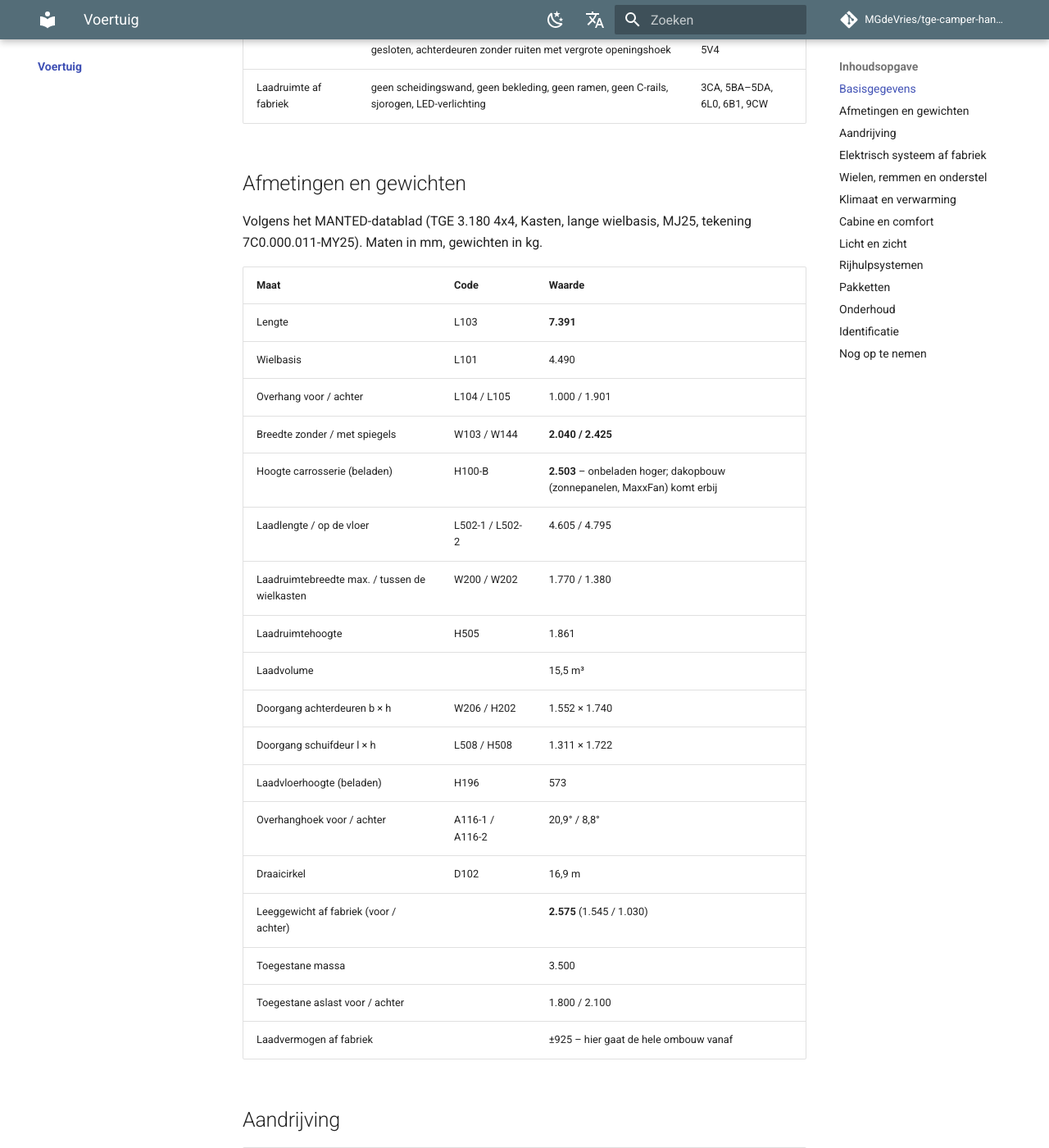
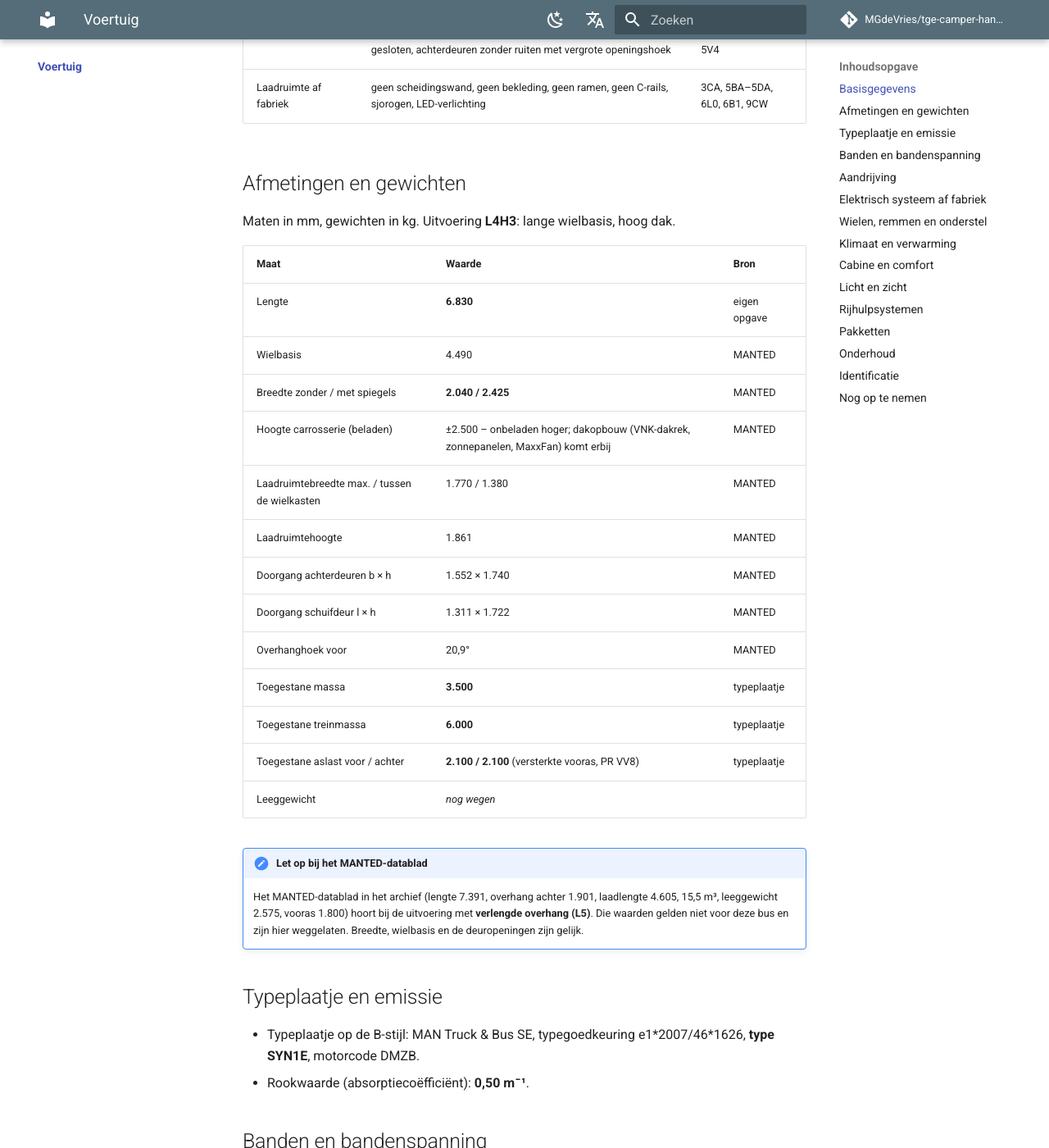
Before and after one commit to MGdeVries/tge-camper-handboek, an MkDocs documentation site: the page built from docs/voertuig/index.md, in a window 1280 px wide and 1400 px high, scrolled down 823 px. Shown: the whole window at 82% size. Built offline with MkDocs 1.6.1 and Material for MkDocs 9.7.7, drawn with Linux system fonts in a browser that asks for light colours; comment, search, counter and statistics services are not loaded; some of the changed text lies outside the part shown.

Commit message:
Lengte 6830, typeplaatje, bandenspanning, Webasto, plek 2e accu, VNK-dakrek
Co-Authored-By: Claude Opus 5.5 <noreply@anthropic.com>
Claude-Session: https://claude.ai/code/session_01RekBYct1HndvytGuLp7D4W

```diff
--- a/docs/voertuig/index.md
+++ b/docs/voertuig/index.md
@@ -18,28 +18,42 @@ Fabrieksgegevens volgens de PR-lijst (voertuigspecifieke informatie van MAN/VW).
 
 ## Afmetingen en gewichten
 
-Volgens het MANTED-datablad (TGE 3.180 4x4, Kasten, lange wielbasis, MJ25, tekening 7C0.000.011-MY25). Maten in mm, gewichten in kg.
+Maten in mm, gewichten in kg. Uitvoering **L4H3**: lange wielbasis, hoog dak.
 
-| Maat | Code | Waarde |
+| Maat | Waarde | Bron |
 |---|---|---|
-| Lengte | L103 | **7.391** |
-| Wielbasis | L101 | 4.490 |
-| Overhang voor / achter | L104 / L105 | 1.000 / 1.901 |
-| Breedte zonder / met spiegels | W103 / W144 | **2.040 / 2.425** |
-| Hoogte carrosserie (beladen) | H100-B | **2.503** – onbeladen hoger; dakopbouw (zonnepanelen, MaxxFan) komt erbij |
-| Laadlengte / op de vloer | L502-1 / L502-2 | 4.605 / 4.795 |
-| Laadruimtebreedte max. / tussen de wielkasten | W200 / W202 | 1.770 / 1.380 |
-| Laadruimtehoogte | H505 | 1.861 |
-| Laadvolume | | 15,5 m³ |
-| Doorgang achterdeuren b × h | W206 / H202 | 1.552 × 1.740 |
-| Doorgang schuifdeur l × h | L508 / H508 | 1.311 × 1.722 |
-| Laadvloerhoogte (beladen) | H196 | 573 |
-| Overhanghoek voor / achter | A116-1 / A116-2 | 20,9° / 8,8° |
-| Draaicirkel | D102 | 16,9 m |
-| Leeggewicht af fabriek (voor / achter) | | **2.575** (1.545 / 1.030) |
-| Toegestane massa | | 3.500 |
-| Toegestane aslast voor / achter | | 1.800 / 2.100 |
-| Laadvermogen af fabriek | | ±925 – hier gaat de hele ombouw vanaf |
+| Lengte | **6.830** | eigen opgave |
+| Wielbasis | 4.490 | MANTED |
+| Breedte zonder / met spiegels | **2.040 / 2.425** | MANTED |
+| Hoogte carrosserie (beladen) | ±2.500 – onbeladen hoger; dakopbouw (VNK-dakrek, zonnepanelen, MaxxFan) komt erbij | MANTED |
+| Laadruimtebreedte max. / tussen de wielkasten | 1.770 / 1.380 | MANTED |
+| Laadruimtehoogte | 1.861 | MANTED |
+| Doorgang achterdeuren b × h | 1.552 × 1.740 | MANTED |
+| Doorgang schuifdeur l × h | 1.311 × 1.722 | MANTED |
+| Overhanghoek voor | 20,9° | MANTED |
+| Toegestane massa | **3.500** | typeplaatje |
+| Toegestane treinmassa | **6.000** | typeplaatje |
+| Toegestane aslast voor / achter | **2.100 / 2.100** (versterkte vooras, PR VV8) | typeplaatje |
+| Leeggewicht | *nog wegen* | |
+
+!!! note "Let op bij het MANTED-datablad"
+    Het MANTED-datablad in het archief (lengte 7.391, overhang achter 1.901, laadlengte 4.605, 15,5 m³, leeggewicht 2.575, vooras 1.800) hoort bij de uitvoering met **verlengde overhang (L5)**. Die waarden gelden niet voor deze bus en zijn hier weggelaten. Breedte, wielbasis en de deuropeningen zijn gelijk.
+
+## Typeplaatje en emissie
+- Typeplaatje op de B-stijl: MAN Truck & Bus SE, typegoedkeuring e1\*2007/46\*1626, **type SYN1E**, motorcode DMZB.
+- Rookwaarde (absorptiecoëfficiënt): **0,50 m⁻¹**.
+
+## Banden en bandenspanning
+
+Volgens de sticker in de deurstijl (7C0 010 000 P), bij **volle belading**:
+
+| Band | Velg | Voor | Achter |
+|---|---|---|---|
+| 205/75 R16C 113/111 R | 6,5J×16 | 4,8 bar (70 psi) | 4,9 bar (71 psi) |
+| **235/65 R16C 115/113 R** ← *af fabriek op deze bus* | 6,5J×16 | **4,1 bar (60 psi)** | **4,2 bar (61 psi)** |
+| 235/60 R17C 117/115 R | 6,5J×17 | 4,2 bar (61 psi) | 4,3 bar (62 psi) |
+
+Spanning koud meten. Een camper rijdt vrijwel altijd op of tegen volle belading, dus deze waarden aanhouden.
 
 ## Aandrijving
 
@@ -59,7 +73,7 @@ Volgens het MANTED-datablad (TGE 3.180 4x4, Kasten, lange wielbasis, MJ25, teken
 | Onderdeel | Specificatie | PR-code |
 |---|---|---|
 | **Startaccu** | AGM **92 Ah / 520 A** (EN), 278×190×175 mm, ±27,5 kg. Zit in de vloer links, vóór de bestuurdersstoel. | J0B |
-| **2e accu** | AGM **92 Ah / 520 A**, cyclusvast, met **scheidingsrelais en accubewaking** door het energiemanagement in het KFG. Mag continu **60 A** leveren, kort (max. 15 min) **190 A**. | 8FE |
+| **2e accu** | AGM **92 Ah / 520 A**, cyclusvast, in de **motorruimte aan bestuurderszijde, achter de koplamp en net vóór het schutbord**, met **scheidingsrelais en accubewaking** door het energiemanagement in het KFG. Mag continu **60 A** leveren, kort (max. 15 min) **190 A**. | 8FE |
 | Dynamo | **230 A** (14 V), "dynamo met verhoogde capaciteit". Geen voorbereiding voor een 2e dynamo. | 9G0, NY4, 8HA |
 | Accuhoofdschakelaar | niet aanwezig | 9BA |
 | Klemmenstrook + KFG | elektrische klemmenstrook en klantspecifiek functiestuurapparaat (KFG) met programmeermogelijkheid voor de opbouwer, incl. telematicavoorbereiding | IS3 |
@@ -87,7 +101,7 @@ Volgens het MANTED-datablad (TGE 3.180 4x4, Kasten, lange wielbasis, MJ25, teken
 | Onderdeel | Specificatie | PR-code |
 |---|---|---|
 | Airco | Climatronic in de cabine | 9AK |
-| Standkachel | water-hulpverwarming met afstandsbediening (alleen motor/cabine) | 7VL |
+| Standkachel | **Webasto Thermo Top Evo**, 12 V / 5,0 kW, diesel, max. werkdruk 2,5 bar, onderdeelnr. 5Q0.010.014.Q, E1-keur 122R-00 0258 / 10R-06 5627. Water-hulpverwarming met afstandsbediening, alleen motor/cabine. | 7VL |
 | Verwarmd | voorruit, stoelen bestuurder + bijrijder, stuurwiel, ruitensproeiers | 4GX, 4A3, 2FT, 8X1 |
 | 2e warmtewisselaar | niet aanwezig | 6AA |
 
```
Also changed, not shown: other parts of docs/voertuig/index.md (+3 -3 lines), docs/elektra/voertuigaansluiting.md (+1 -1 lines), docs/locaties/index.md (+6 -1 lines), docs/onderdelen/aftermarket.md (+16 -2 lines).
